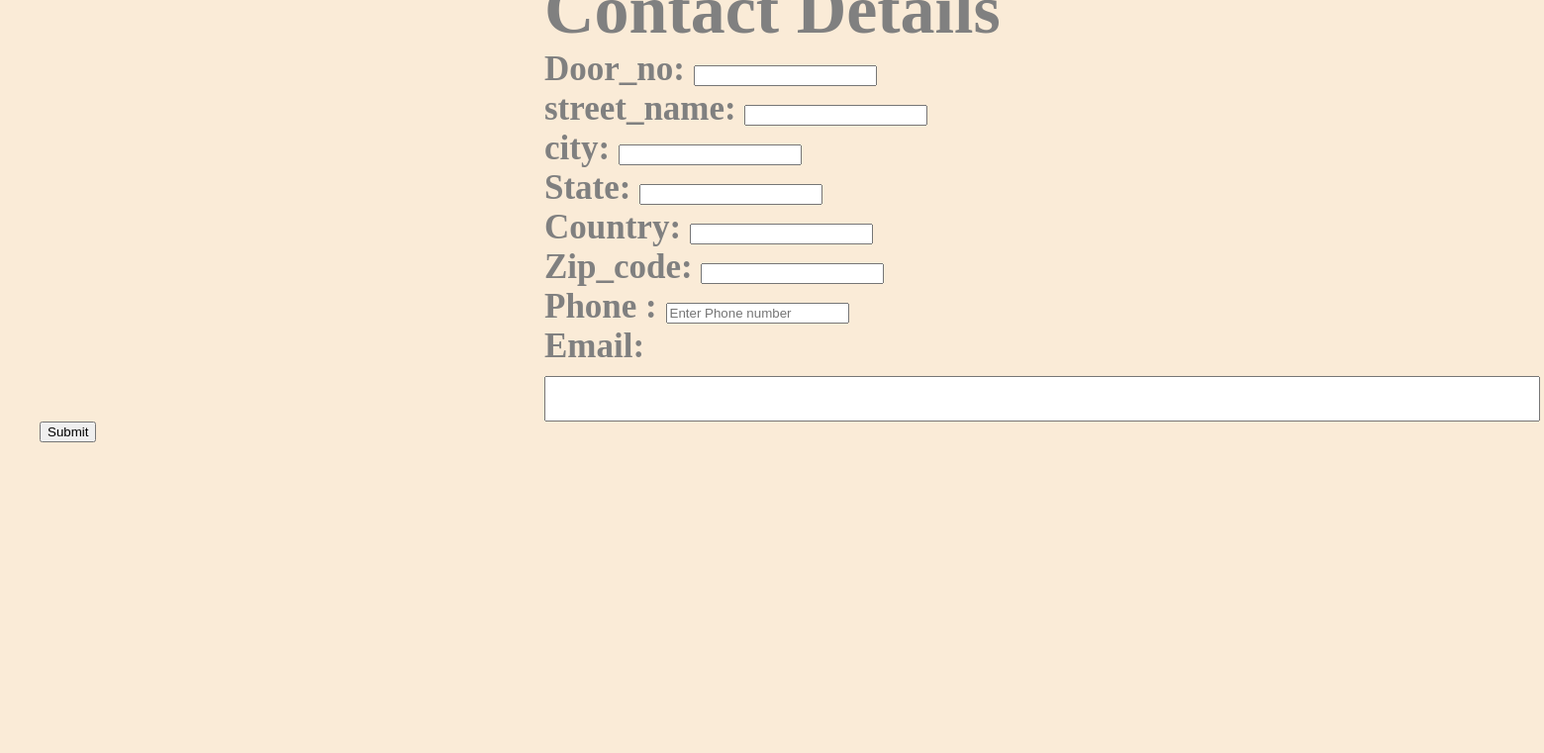
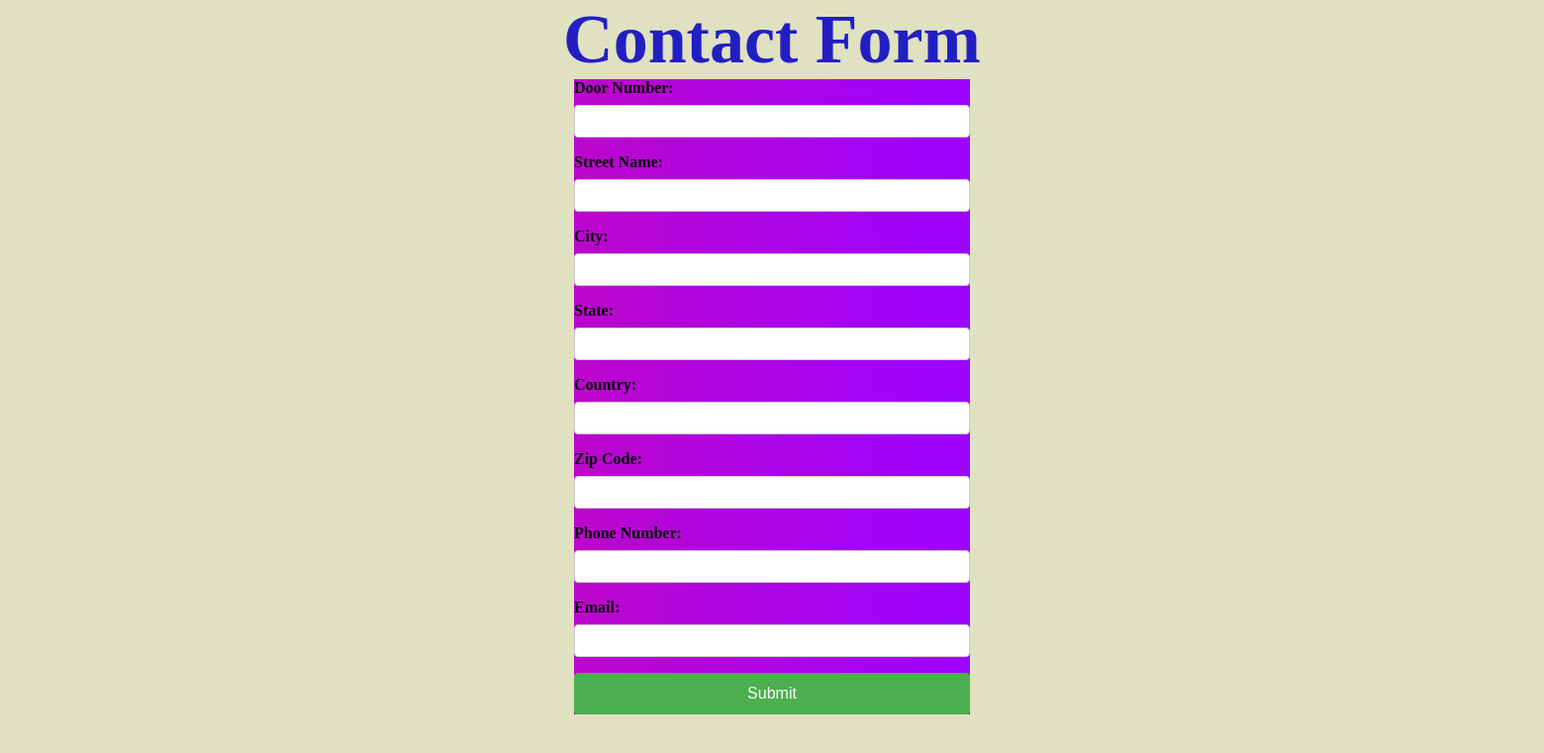
Before and after one commit to citrisys-mesham/project, a Flask app: template templates/contact.html in a window 1560 px wide. Shown: the top 761 px of the page at 99% size. Run offline with Flask 2, Linux system fonts and the light colour scheme; the template is opened without the code that fills it, so the values that code supplies are empty.

Commit message:
contact form add

```diff
--- a/app.py
+++ b/app.py
@@ -1,5 +1,5 @@
 
-from flask import Flask
+from flask import Flask, jsonify
 
 from controllers import api_blueprint,static_blueprint
 # from flask_cors import CORS
--- a/controllers/api/__init__.py
+++ b/controllers/api/__init__.py
@@ -4,7 +4,8 @@ from .select_property_blueprint import select_property_blueprint
 from .feature_list_bluebrint import feature_list_blueprint
 from .select_feature_blueprint import select_feature_blueprint
 from .property_list_blueprint import property_list_blueprint
-from.login_blueprint  import login_blueprint
+from .login_blueprint  import login_blueprint
+from .forgot_password_blueprint import  forgot_password_blueprint
 
 api_blueprint=Blueprint('api_blueprint',__name__)
 
@@ -27,3 +28,6 @@ api_blueprint.register_blueprint(
 api_blueprint.register_blueprint(
     login_blueprint,url_prefix='/login'
 )
+api_blueprint.register_blueprint(
+    forgot_password_blueprint,url_prefix='/forgot'
+)
--- a/controllers/static_page_blueprint.py
+++ b/controllers/static_page_blueprint.py
@@ -7,6 +7,6 @@ def index():
     return render_template("login.html")
 
 
-# @static_blueprint.route('/login')
-# def room():
-#     return render_template("login/login.html")
+@static_blueprint.route('/forgot')
+def forgot():
+    return render_template("forgot.html")
--- a/models/config/config.py
+++ b/models/config/config.py
@@ -4,7 +4,7 @@ class Config():
     def __init__(self) -> None:
         self.config=configparser.ConfigParser()
 
-        self.config.read('/home/whirldata/Documents/new/projectnew/project/models/config/config_file.ini')
+        self.config.read('/opt/flask-project/project/project/models/config/config_file.ini')
 
 
         self.conn=mysql.connector.connect(
--- a/models/config/config_file.ini
+++ b/models/config/config_file.ini
@@ -1,5 +1,5 @@
 [myproject1]
 host=localhost
-user=vel
-password=vel123
+user=newuser
+password=password
 database=myproject
--- a/static/style.css
+++ b/static/style.css
@@ -97,87 +97,55 @@ span{
   cursor: pointer;
 }
 
-.contact{
-  margin-left: 550px;
-  margin-top: -30px;
-  font-size: 35px;
-  font-family: serif;
-  color: gray;
-  font-weight: 900;
+/* CSS for desktop screens */
+form {
+  display: flex;
+  flex-direction: column;
+  max-width: 400px;
+  margin: 0 auto;
+  background-color: #eaf4fc;
+  background: linear-gradient(to right, #ff6a00, #ee0979, #9d04ff, #00c2ba, #00ffa3);
+  background-size: 1000% 1000%;
+  animation: rainbow-background 10s ease infinite;
 }
-button{
-  margin-left: -100px;
+@keyframes rainbow-background {
+  0% {background-position: 0% 50%}
+  50% {background-position: 100% 50%}
+  100% {background-position: 0% 50%}
 }
-.btn{
-  margin-left: 550px;
-  margin-top: -62px;
-  display: flex;
+
+label {
+  font-weight: bold;
+  margin-bottom: 8px;
 }
-.location{
-  padding-left: 550px;
-  margin-top: -30px;
-  font-size: 35px;
-  color: gray;
-  font-weight: 900;
+
+input {
+  padding: 8px;
+  margin-bottom: 16px;
+  border: 1px solid #ccc;
+  border-radius: 4px;
 }
-.ad{
-  margin-left: 53px;
-  font-size:20px;
-  text-align: center;
-  border-radius: 10px;
+
+button {
+  background-color: #4CAF50;
+  color: #fff;
+  padding: 12px 24px;
   border: none;
-  margin-top: 50px;
+  border-radius: 4px;
+  cursor: pointer;
+  font-size: 16px;
 }
-.si{
-  margin-left: 83px;
-  font-size:20px;
-  text-align: center;
-  border-radius: 10px;
-  border: none;
 
+button:hover {
+  background-color: #1e56ce;
 }
-.ci{
-  margin-left: 117px;
-  font-size:20px;
-  text-align: center;
-  border-radius: 10px;
-  border: none;
-
+body {
+  background-color: #c3c78985; /* change this to your desired background color */
 }
-.pi{
-  margin-left: 123px;
-  font-size:20px;
-  text-align: center;
-  border-radius: 10px;
-  border: none;
+h1 {
+   text-align: center;
+   font-weight: 700;
+   font-size: 70px;
+   font-family: 'Times New Roman', Times, serif;
+   color: #1411c2ee;
 }
-.sa{
-  margin-left: 98px;
-  font-size:20px;
-  text-align: center;
-  border-radius: 10px;
-  border: none;
-}
-.email{
-  margin-top: 10px;
-  font-size: 35px;
-  font-family: serif;
-  color: gray;
-  font-weight: 900;
-  padding-left: 550px;
-}
-.mail{
-  margin-left: 83px;
-  font-size:20px;
-  text-align: center;
-  border-radius: 10px;
-  border: none;
-}
-.button{
-  margin-left: 40px;
-}
-.submit{
-  margin-left: 600px;
-  display: flex;
-
-}
--- a/templates/base.html
+++ b/templates/base.html
@@ -2,7 +2,7 @@
 <html>
 <head>
 	<title>{% block title %}{% endblock %}</title>
-	<link rel="stylesheet" href="{{ url_for('static', filename='css/style.css') }}">
+	<link rel="stylesheet" href="{{ url_for('static', filename='style.css') }}">
 
 </head>
 <body>
--- a/templates/contact.html
+++ b/templates/contact.html
@@ -1,42 +1,36 @@
 {% extends "base.html" %}
 
 {% block content %}
-    <form  action="{{ url_for('api_blueprint.contact_blueprint.insert_contact') }}" method="POST">
-    <div class="contact">
-        <h1>Contact Details</h1>
-        <div class="input">
-            <label >Door_no:</label>
-            <input class="door" type="text" id="door" name="door">
-        </div>
-        <div class="input">
-            <label >street_name:</label>
-            <input class="name" type="text" id="street_name" name="street_name">
-        </div>
-        <div class="input">
-            <label >city:</label>
-            <input class="city" type="text" id="city" name="city">
-        </div>
-        <div class="input">
-            <label >State:</label>
-            <input class="state" type="text" id="state" name="state">
-        </div>
-        <div class="input">
-            <label >Country:</label>
-            <input class="country" type="text" id="country" name="country">
-        </div>
-        <div class="input">
-            <label >Zip_code:</label>
-            <input class="zip" type="text" id="zip" name="zip">
-        </div>
-        <div class="input">
-            <label>Phone :</label>
-             <input class="phone" type="text" placeholder="Enter Phone number" id="number" name="number" autocomplete="off">
-            </div>
-        <div class="input">
-            <label for="email">Email:</label>
-            <input class="email" type="email" id="email" name="email" >
-        </div>
-    </div>
-   <button class="button" onclick="fun()">Submit</button>
-</form>
+<div>
+    <h1>Contact Form</h1>
+    <form action="{{ url_for('api_blueprint.contact_blueprint.insert_contact') }}" method="POST">
+      <label for="door">Door Number:</label>
+      <input type="text" id="door" name="door" required>
+
+      <label for="street_name">Street Name:</label>
+      <input type="text" id="street_name" name="street_name" required>
+
+      <label for="city">City:</label>
+      <input type="text" id="city" name="city" required>
+
+      <label for="state">State:</label>
+      <input type="text" id="state" name="state" required>
+
+      <label for="country">Country:</label>
+      <input type="text" id="country" name="country" required>
+
+      <label for="zip">Zip Code:</label>
+      <input type="text" id="zip" name="zip" required>
+
+      <label for="phone">Phone Number:</label>
+      <input type="text" id="phone" name="phone" required>
+
+      <label for="email">Email:</label>
+      <input type="email" id="email" name="email" required>
+
+      <button type="submit">Submit</button>
+    </form>
+  </div>
+
+
 {% endblock %}
--- a/templates/login.html
+++ b/templates/login.html
@@ -9,7 +9,7 @@
             <label>Password : </label>
             <input  type="password" placeholder="Enter Password" name="password" required><br/>
             <button type="submit">Login</button> <br/>
-
+            <a href="/forgot">FORGOT</a>
         </div>
     </form>
 {% endblock %}
```
Also changed, not shown: controllers/api/forgot_password_blueprint.py (added, +26 -0 lines), controllers/api/property_blueprint.py (+2 -11 lines), dto/request/forgot.py (added, +7 -0 lines), entities/forgot.py (added, +8 -0 lines), repositories/forgot_password.py (added, +46 -0 lines), static/contact.css (+35 -87 lines), templates/forgot.html (added, +15 -0 lines), usecase/forgot_password.py (added, +28 -0 lines).
